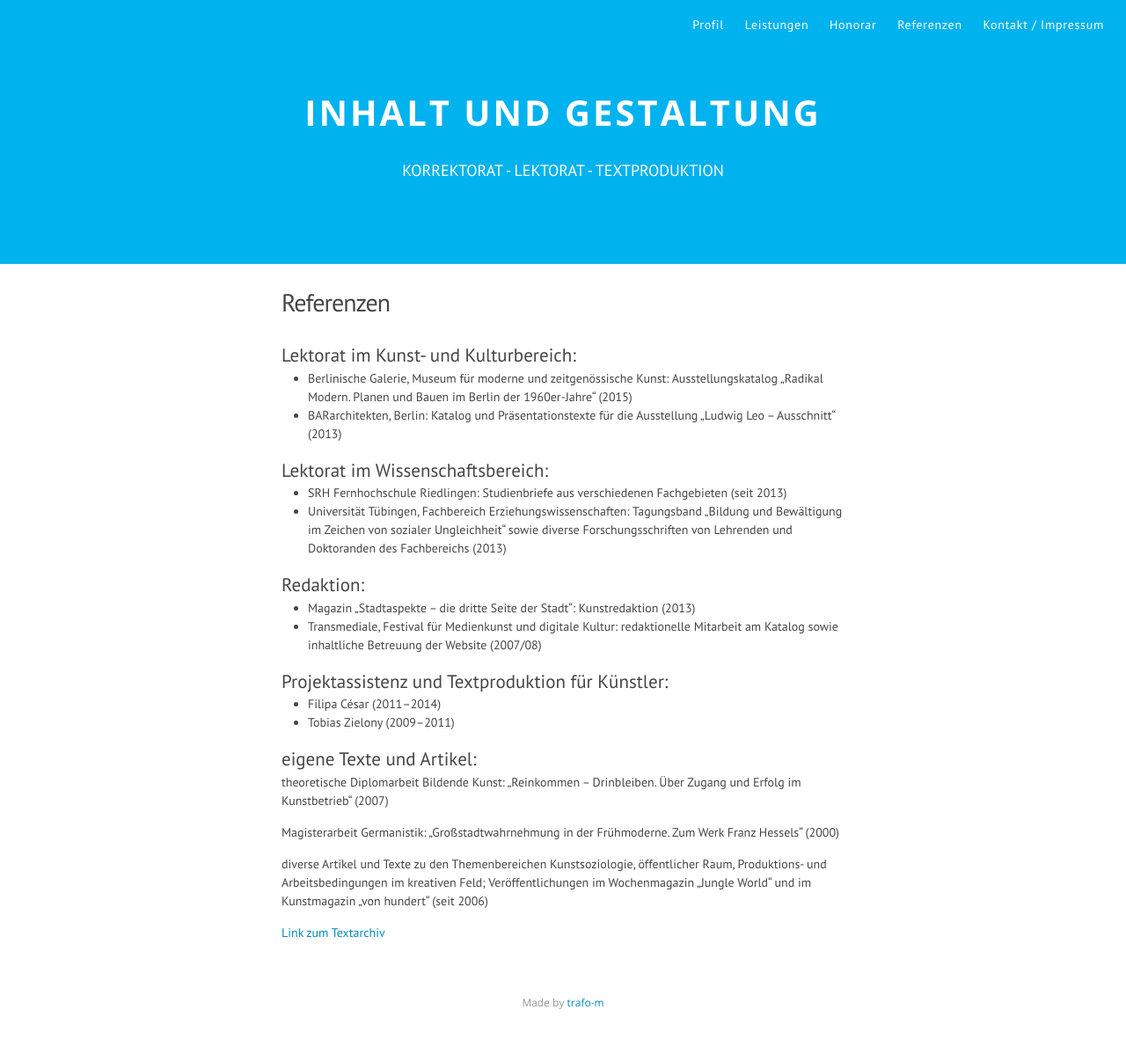
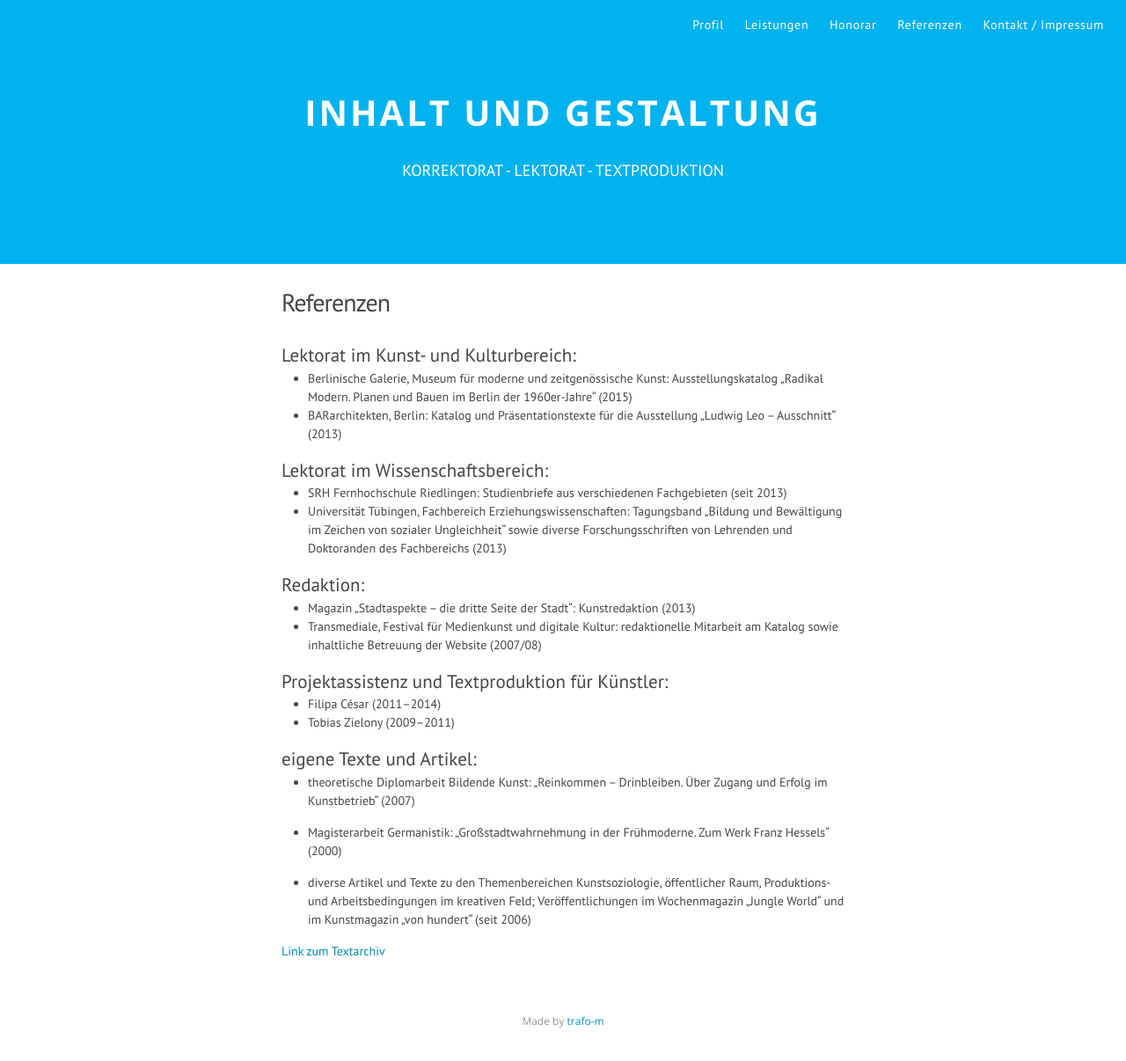
Before and after one commit to i-u-g/iug, a Jekyll site: the page built from referenzen.md, in a window 1280 px wide. Shown: the whole page at 88% size. Built offline with Jekyll 4.4.1, drawn with Linux system fonts in a browser that asks for light colours; nearby versions of some CDN libraries; Markdown is read by kramdown in place of the engine named in the settings; before the commit the page ends 1185 px from its top, so only the background shows below that.

Commit message:
Update referenzen.md

```diff
--- a/referenzen.md
+++ b/referenzen.md
@@ -25,10 +25,10 @@ page: 4
 - Tobias Zielony (2009–2011)
 
 ## eigene Texte und Artikel:
-theoretische Diplomarbeit Bildende Kunst: „Reinkommen – Drinbleiben. Über Zugang und Erfolg im Kunstbetrieb“ (2007)
+- theoretische Diplomarbeit Bildende Kunst: „Reinkommen – Drinbleiben. Über Zugang und Erfolg im Kunstbetrieb“ (2007)
 
-Magisterarbeit Germanistik: „Großstadtwahrnehmung in der Frühmoderne. Zum Werk Franz Hessels“ (2000)
+- Magisterarbeit Germanistik: „Großstadtwahrnehmung in der Frühmoderne. Zum Werk Franz Hessels“ (2000)
 
-diverse Artikel und Texte zu den Themenbereichen Kunstsoziologie, öffentlicher Raum, Produktions- und Arbeitsbedingungen im kreativen Feld; Veröffentlichungen im Wochenmagazin „Jungle World“ und im Kunstmagazin „von hundert“ (seit 2006)
+- diverse Artikel und Texte zu den Themenbereichen Kunstsoziologie, öffentlicher Raum, Produktions- und Arbeitsbedingungen im kreativen Feld; Veröffentlichungen im Wochenmagazin „Jungle World“ und im Kunstmagazin „von hundert“ (seit 2006)
 
 [Link zum Textarchiv]( http://trafo-m.de/dianaartus/?page_id=34)
```
